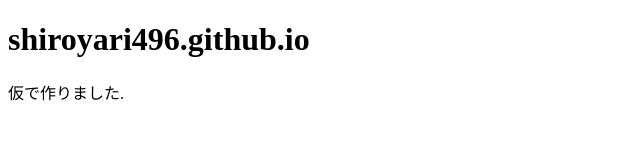
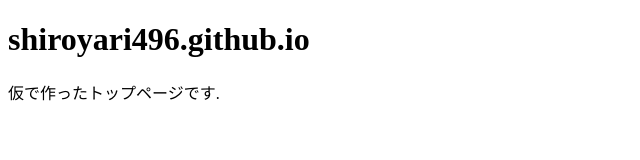
Before and after one commit to shiroyari496/shiroyari496.github.io, a plain HTML site: page index.html in a window 1280 px wide. Shown: the full height of the page, 0-640 px from the left. Drawn offline with Linux system fonts and the light colour scheme.

Commit message:
Update index.html

```diff
--- a/index.html
+++ b/index.html
@@ -7,6 +7,6 @@
   </head>
   <body>
     <h1>shiroyari496.github.io</h1>
-    <p>仮で作りました.</p>
+    <p>仮で作ったトップページです.</p>
   </body>
 </html>
```
